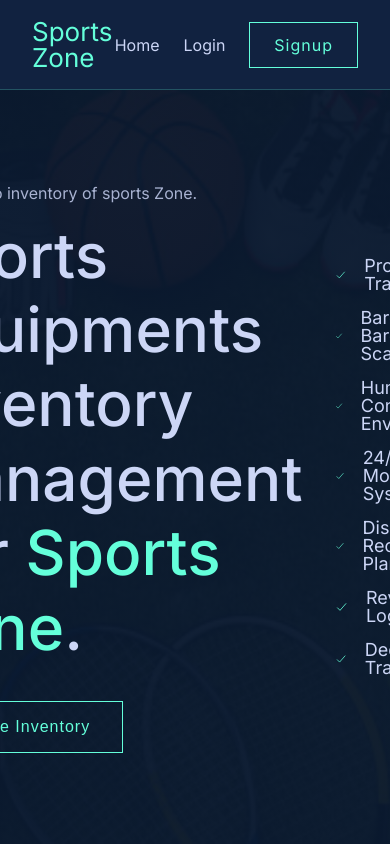
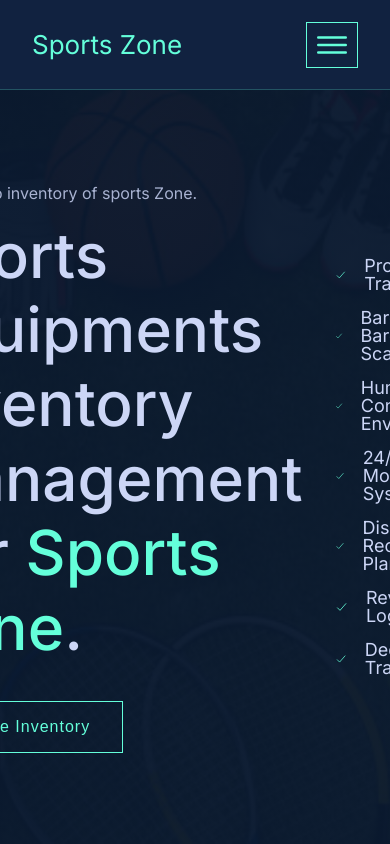
Before and after one commit to tanvirch0750/Sports-Zone-Inventory---Client, a React (Create React App) app: page / in a window 390 px wide. Shown: the top 844 px of the page. Built offline with nearby package versions, Linux system fonts and the light colour scheme; no server answers.

Commit message:
make responsive header section

```diff
--- a/src/components/InventoryItems/InventoryItems.css
+++ b/src/components/InventoryItems/InventoryItems.css
@@ -1,5 +1,6 @@
 .inventories {
   padding: 7.2rem 0;
+  padding-bottom: 3.2rem;
 }
 
 .inventories .heading {
--- a/src/shared/Header/Header.css
+++ b/src/shared/Header/Header.css
@@ -38,7 +38,7 @@
 }
 
 .scrolled {
-  height: 8rem;
+  height: 9rem;
   position: fixed;
   width: 100%;
   top: 0;
@@ -46,3 +46,48 @@
   z-index: 10000;
   background-color: rgba(17, 34, 64, 0.973);
 }
+
+.hamburger-btn {
+  border: 1px solid var(--color-secondary);
+  background: transparent;
+  color: var(--color-secondary);
+  font-size: 4rem;
+  line-height: 0;
+  display: none;
+  padding: 0.2rem 0.5rem;
+}
+
+/* Media Query */
+@media only screen and (max-width: 900px) {
+  .hamburger-btn {
+    display: block;
+  }
+
+  .navigation {
+    position: absolute;
+    flex-direction: column;
+    align-items: center;
+    gap: 2.4rem;
+    background-color: var(--color-primary-light);
+    width: 100%;
+    top: 88px;
+    left: 0;
+    z-index: 999;
+    padding: 4rem 0;
+    transform: translateX(-1000px);
+    transition: 300ms ease-in-out;
+    border-top: 1px solid var(--color-secondary);
+  }
+
+  .navigation .nav-btn {
+    margin-top: 2.4rem;
+  }
+
+  .open .navigation {
+    transform: translateX(0);
+  }
+
+  .navigation-link {
+    color: #fff;
+  }
+}
--- a/src/shared/Header/Header.jsx
+++ b/src/shared/Header/Header.jsx
@@ -1,6 +1,7 @@
 import { signOut } from "firebase/auth";
 import React, { useEffect, useState } from "react";
 import { useAuthState } from "react-firebase-hooks/auth";
+import { IoCloseOutline, IoMenuOutline } from "react-icons/io5";
 import { Link, useLocation } from "react-router-dom";
 import auth from "../../Firebase/Firebase.init";
 import "./Header.css";
@@ -8,6 +9,7 @@ import "./Header.css";
 const Header = () => {
   const [user] = useAuthState(auth);
   const [scrolled, setScrolled] = useState(false);
+  const [open, setOpen] = useState(false);
   const { pathname } = useLocation();
 
   const handleScroll = () => {
@@ -33,7 +35,9 @@ const Header = () => {
   // navbarClasses.join(" ")
   return (
     <header
-      className={`${pathname === "/" ? navbarClasses.join(" ") : ""} header`}
+      className={`${pathname === "/" ? navbarClasses.join(" ") : ""} header ${
+        open ? "open" : ""
+      }`}
     >
       <div className="logo">
         <Link className="logo-link" to="/">
@@ -75,19 +79,22 @@ const Header = () => {
           </li>
         )}
         {user ? (
-          <li>
+          <li className="nav-btn">
             <Link className="btn btn-sm" to="/login" onClick={handleSignOut}>
               Logout
             </Link>
           </li>
         ) : (
-          <li>
+          <li className="nav-btn">
             <Link className="btn btn-sm" to="/signup">
               Signup
             </Link>
           </li>
         )}
       </ul>
+      <button className="hamburger-btn" onClick={() => setOpen(!open)}>
+        {open ? <IoCloseOutline /> : <IoMenuOutline />}
+      </button>
     </header>
   );
 };
```
